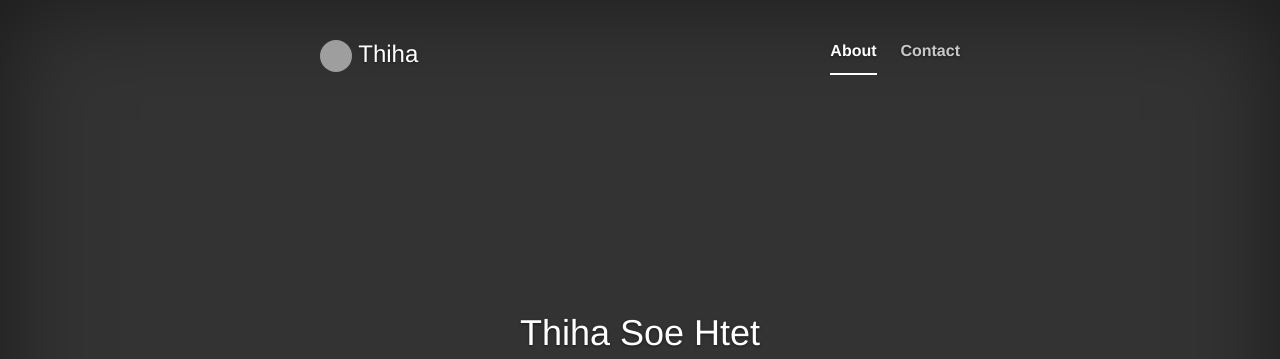
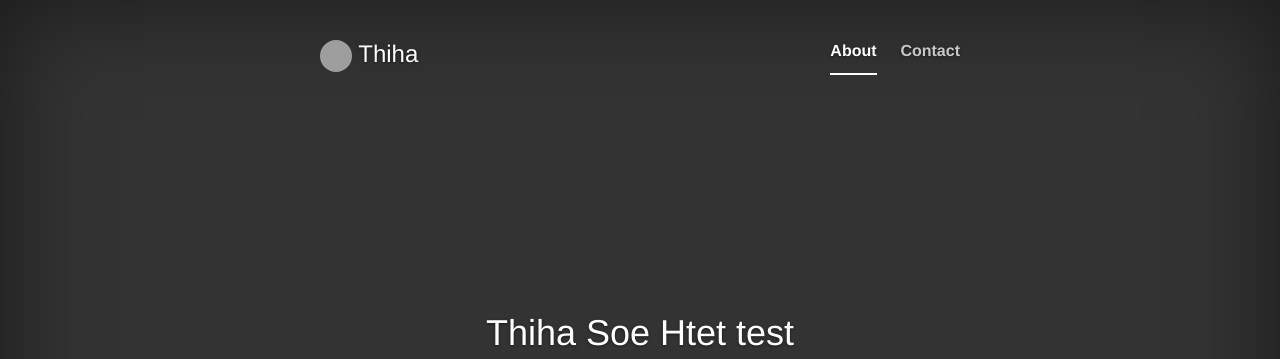
Before and after one commit to thihasoehtet/thihasoehtet.github.io, a plain HTML site: page index.html in a window 1280 px wide. Shown: the top 359 px of the page. Drawn offline with nearby package versions, Linux system fonts and the light colour scheme; grey boxes are pictures that could not be loaded.

Commit message:
Update index.html

```diff
--- a/index.html
+++ b/index.html
@@ -49,7 +49,7 @@
                 <div class="tab-content">
                     <div role="tabpanel" class="tab-pane active" id="about">
                         <div class="inner cover">
-                            <h1 class="cover-heading">Thiha Soe Htet</h1>
+                            <h1 class="cover-heading">Thiha Soe Htet test</h1>
                             <p class="lead">
                                 I'm a Software Engineer.
                                 <br>I love learning, sharing and crafting software solution.
```
